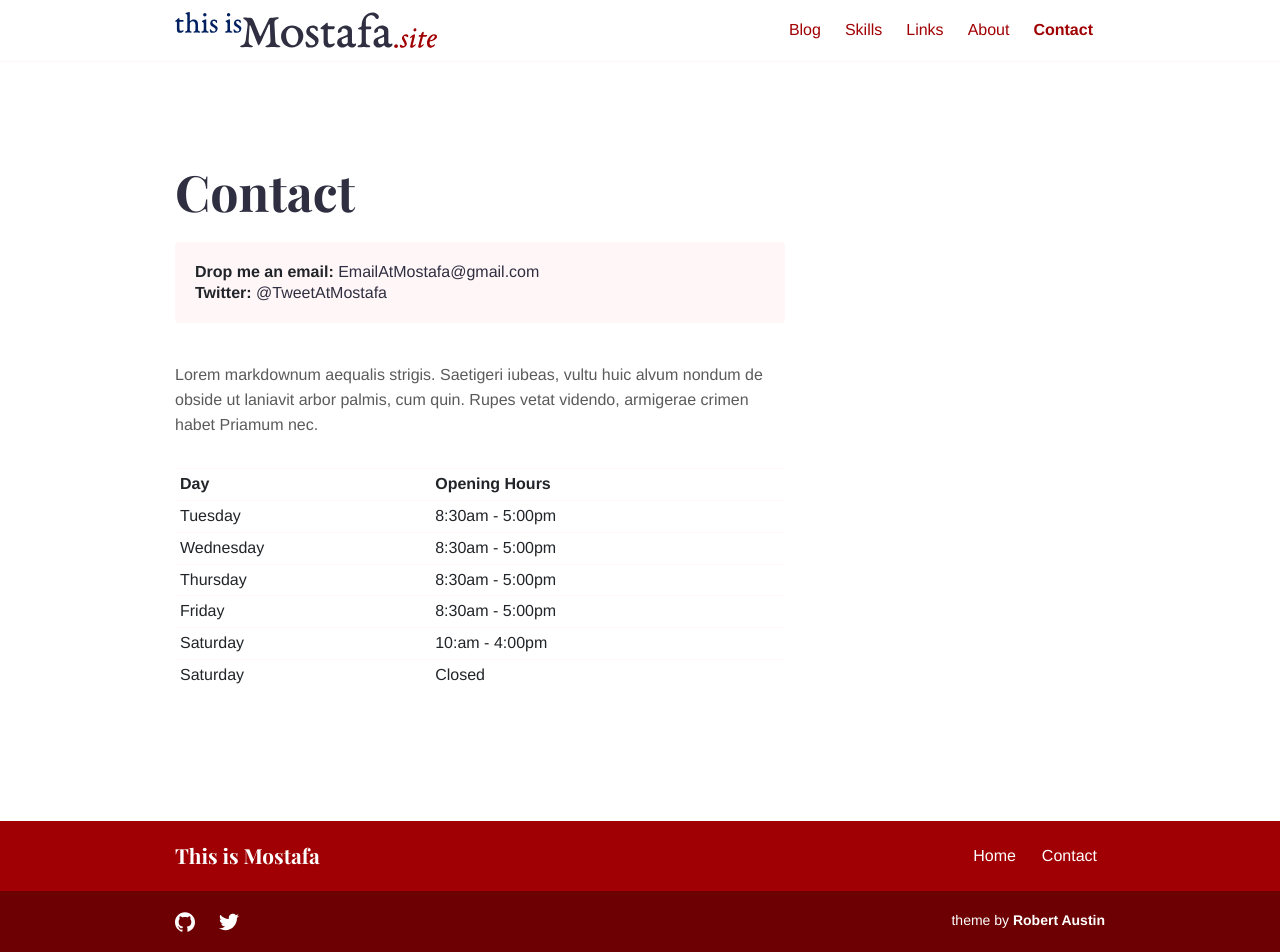
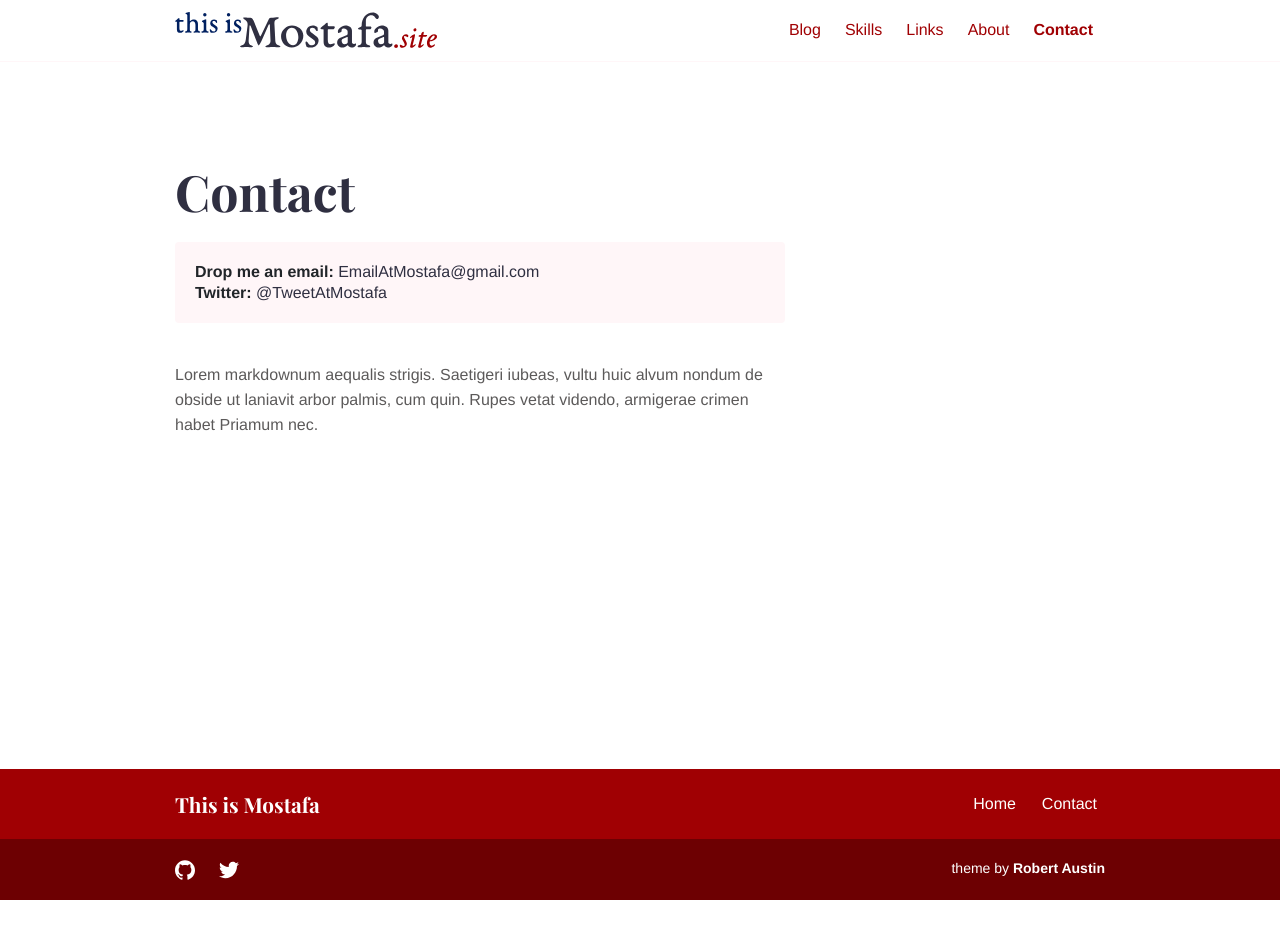
Before and after one commit to AtMostafa/AtMostafa.github.io, a Jekyll site: the page built from contact.md, in a window 1280 px wide. Built offline with Jekyll 4.4.1, drawn with Linux system fonts in a browser that asks for light colours; after the commit the page ends 900 px from its top, so only the background shows below that.

Commit message:
remove template text

```diff
--- a/contact.md
+++ b/contact.md
@@ -6,12 +6,3 @@ bodyClass: page-contact
 ---
 
 Lorem markdownum aequalis strigis. Saetigeri iubeas, vultu huic alvum nondum de obside ut laniavit arbor palmis, cum quin. Rupes vetat videndo, armigerae crimen habet Priamum nec.
-
-| Day       | Opening Hours   |
-| --------- | --------------- |
-| Tuesday   | 8:30am - 5:00pm |
-| Wednesday | 8:30am - 5:00pm |
-| Thursday  | 8:30am - 5:00pm |
-| Friday    | 8:30am - 5:00pm |
-| Saturday  | 10:am - 4:00pm  |
-| Saturday  | Closed          |
```
